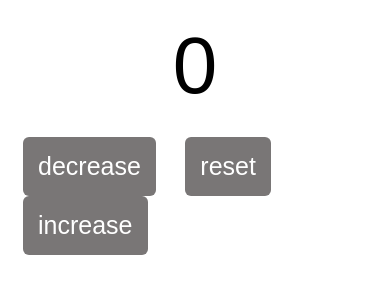
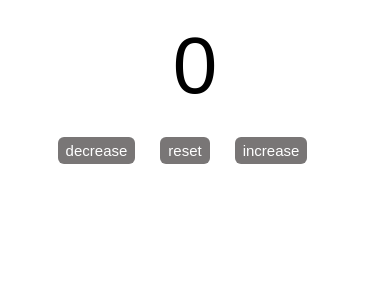
Before and after one commit to michaelHabiib/Counter, a plain HTML site: page index.html in a window 390 px wide. Shown: the part 221-514 px from the top of the page. Drawn offline with Linux system fonts and the light colour scheme.

Commit message:
Update main.css

```diff
--- a/css/main.css
+++ b/css/main.css
@@ -54,3 +54,17 @@ body {
     border-radius: 6px;
     cursor: pointer;
 }
+@media (max-width: 767px) {
+    .container .btn-holder {
+        display: flex;
+    }
+    .container button {
+        padding: 5px 8px;
+        /* background-color: rgb(121, 118, 118); */
+        color: white;
+        font-size: 15px;
+        border: none;
+        border-radius: 6px;
+        cursor: pointer;
+    }
+}
```
